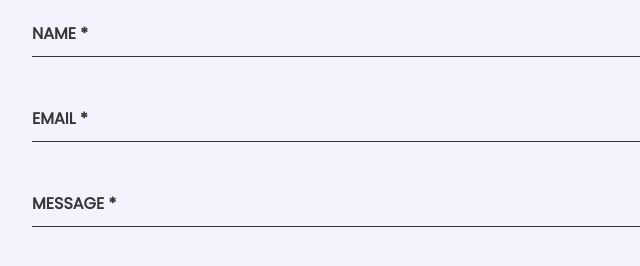
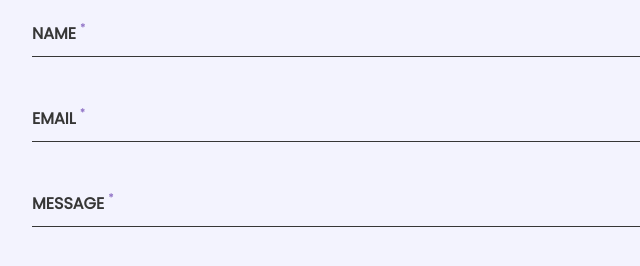
Before and after one commit to lbferrand/responsive_portfolio_model, a plain HTML site: page index.html in a window 1280 px wide. Shown: the part 4404-4670 px from the top of the page, 158-798 px from the left. Drawn offline with nearby package versions, Linux system fonts and the light colour scheme.

Commit message:
Finish style of contact section

```diff
--- a/assets/css/styles.css
+++ b/assets/css/styles.css
@@ -575,6 +575,13 @@ textarea {
   text-transform: uppercase;
   margin: 0 auto;
 }
+
+.required-field {
+  font-size: 1rem;
+  color: #9579c9;
+  transform: translateY(-0.8rem);
+}
+
 /* !FOOTER STYLES */
 
 /* !SCROLLBAR */
```
